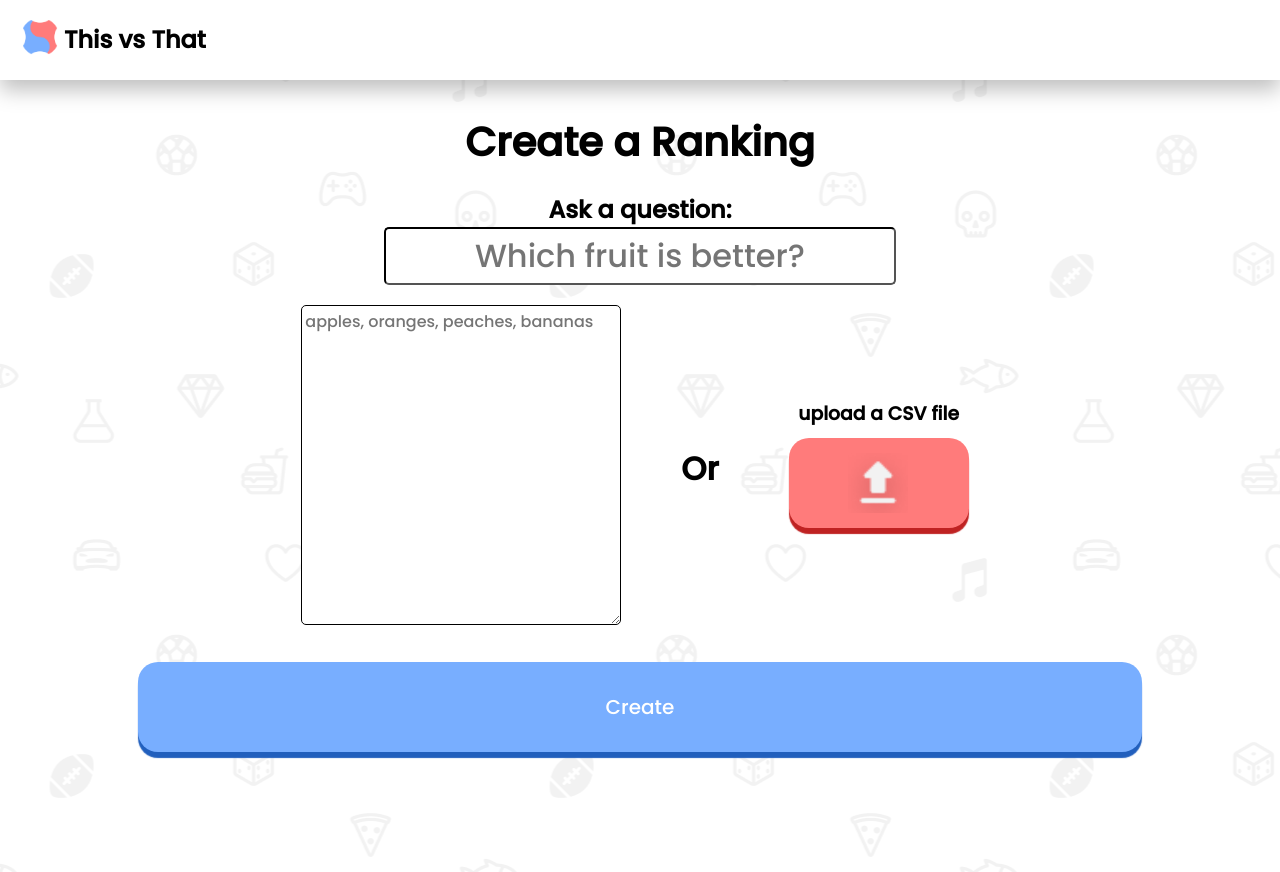
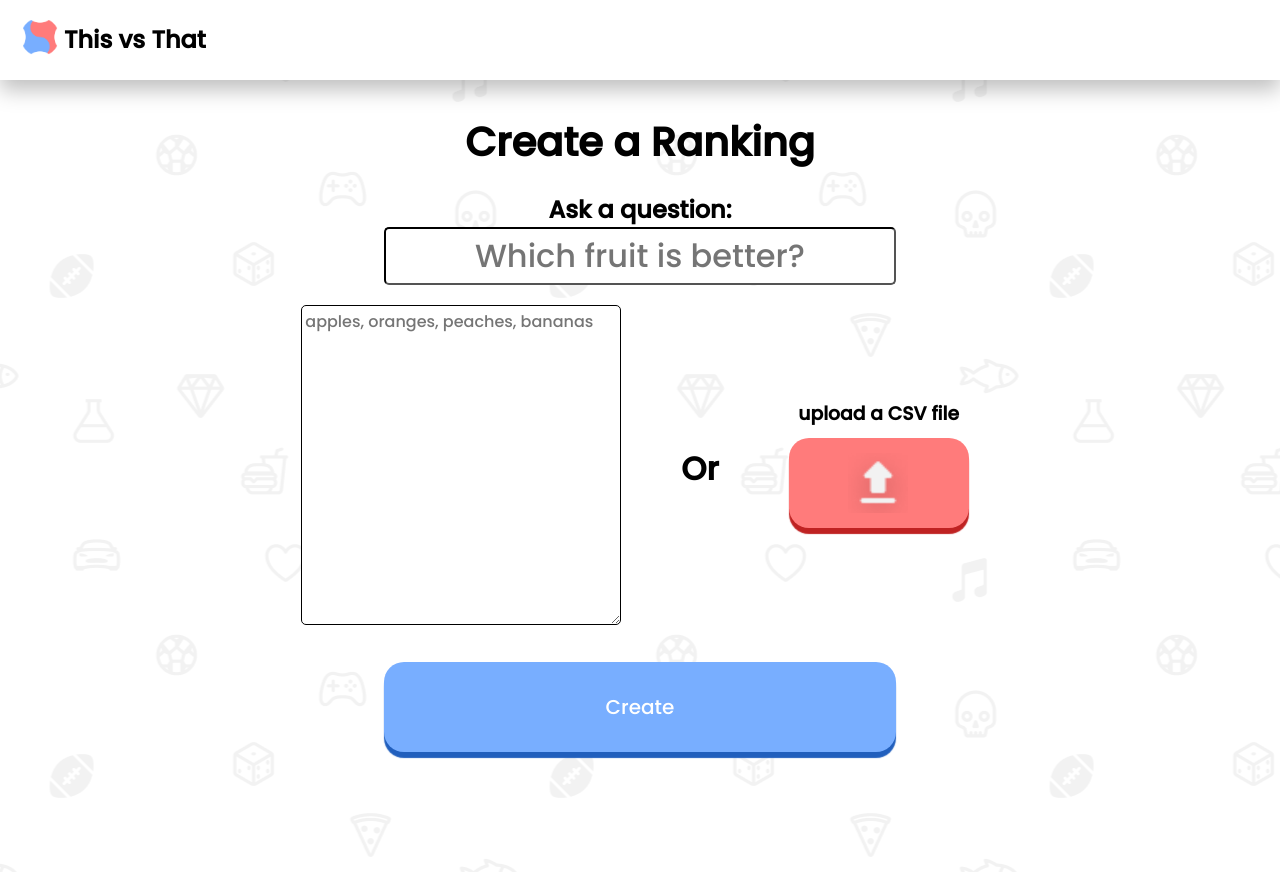
Before and after one commit to AaronLieb/ThisVsThat, a Next.js app: page /create in a window 1280 px wide. Built offline with nearby package versions, Linux system fonts and the light colour scheme.

Commit message:
fixed css bug

```diff
--- a/styles/page.module.scss
+++ b/styles/page.module.scss
@@ -12,14 +12,12 @@
   margin-bottom: 20px;
 }
 
-
-.content > div.small {
-  min-width: 30%;
+.content > a {
+  min-width: 50%;
   margin-left: auto;
   margin-right: auto;
 
 }
-
 
 .split {
   display: flex;
```
